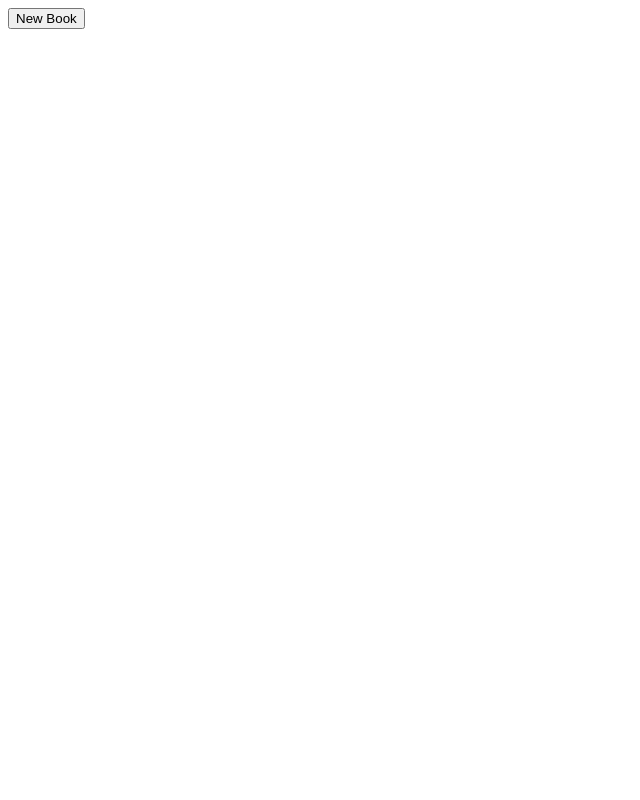
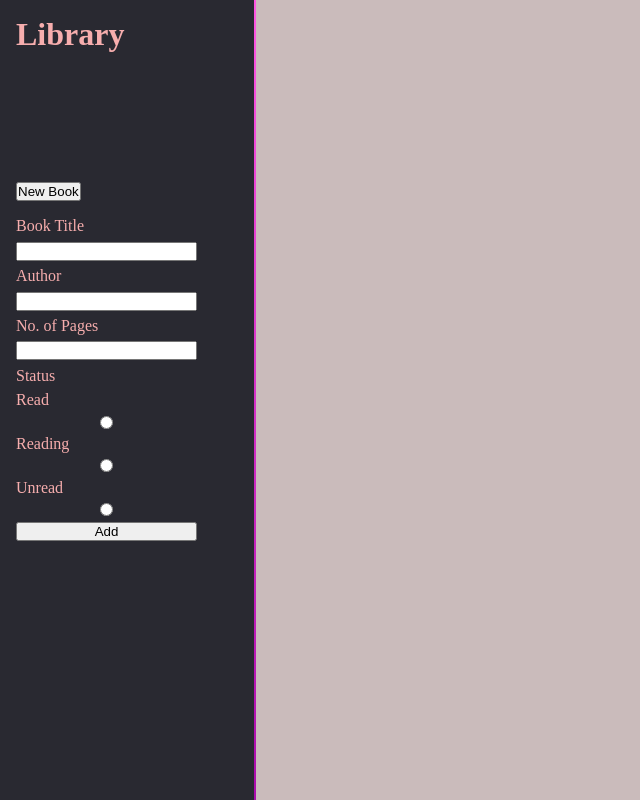
Before and after one commit to viiiofpentacles/library-app, a plain HTML site: page index.html in a window 1280 px wide. Shown: the whole page, without its empty margins (0-640 px from the left). Drawn offline with Linux system fonts and the light colour scheme.

Commit message:
Added basic styling to app

```diff
--- a/index.html
+++ b/index.html
@@ -9,13 +9,39 @@
     <script src="script.js" defer></script>
 </head>
 <body>
+<div class="container">
     <div id="actions-bar">
-        <title>Library</title>
+        <h1>Library</h1>
+        <div>
         <button class="new-book">New Book</button>
         <form id="new-book-form">
 
+            <label for="title">Book Title</label>
+            <input type="text" id="title" name="title" required>
+
+            <label for="author">Author</label>
+            <input type="text" id="author" name="author" required>
+
+            <label for="pages">No. of Pages</label>
+            <input type="number" id="pages" name="pages" required>
+
+            <p class="read-status">Status</p>
+
+            <label for="read">Read</label>
+            <input type="radio" id="read" name="status" required>
+
+            <label for="reading">Reading</label>
+            <input type="radio" id="reading" name="status" required>
+
+            <label for="unread">Unread</label>
+            <input type="radio" id="unread" name="status" required>
+
+            <button type="submit" class="submit-button">Add</button>
+
         </form>
+        </div>
     </div>
     <div id="shelf"></div>
+</div>
 </body>
 </html>
--- a/style.css
+++ b/style.css
@@ -0,0 +1,39 @@
+* {
+    margin: 0;
+    padding: 0;
+}
+
+.container {
+    display: grid;
+    grid-template-columns: 1fr 4fr;
+    height: 100vh;
+}
+
+#actions-bar {
+    padding: 1rem;
+    display: grid;
+    grid-template-rows: 1fr 4fr;
+    justify-items: start;
+    align-items: start;
+    gap: 1rem;
+
+    color: rgb(247, 174, 174);
+    background-color: rgb(41, 41, 49);
+    border-right-width: 2px;
+    border-right-style: solid;
+    border-image: linear-gradient(rgb(255, 86, 227), rgba(214, 0, 214, 0.747)) 1;
+}
+
+.new-book {
+    margin-bottom: 1rem;
+}
+
+
+#new-book-form {
+    display: grid;
+    gap: 0.4rem;
+}
+
+#shelf {
+    background-color: rgb(202, 187, 187);
+}
```
